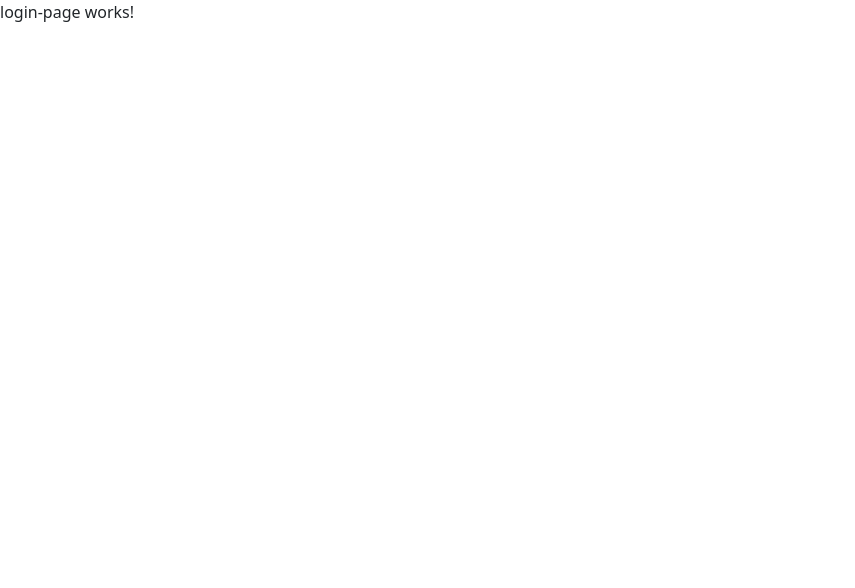
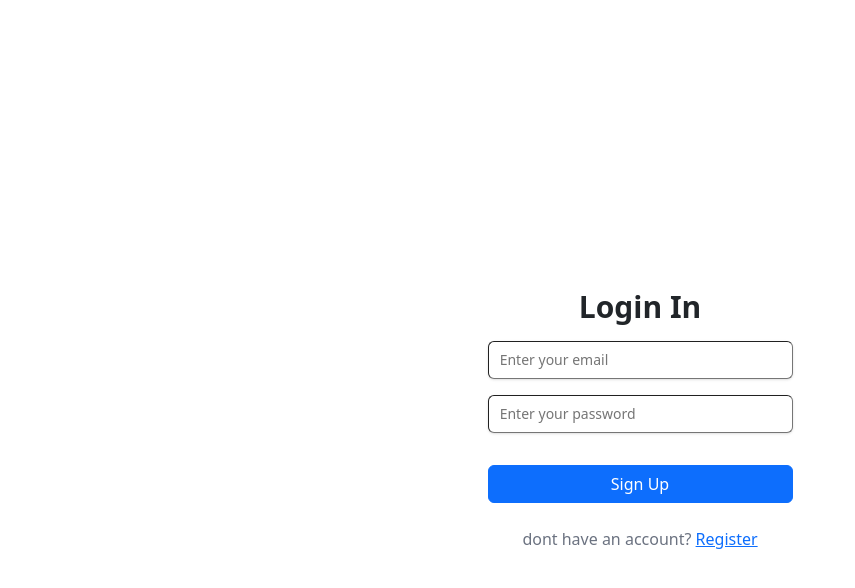
Before and after one commit to joseph517/dashboardQA, an Angular app: page /auth/login in a window 1280 px wide. Shown: the top 588 px of the page, without its empty margins (0-855 px from the left). Built offline with nearby package versions, Linux system fonts and the light colour scheme.

Commit message:
create view login and service to valid field and checks the password field is added

```diff
--- a/src/app/auth/pages/login-page/login-page.component.css
+++ b/src/app/auth/pages/login-page/login-page.component.css
@@ -0,0 +1,86 @@
+.container{
+    margin-top: 0 !important;
+    height: 100vh;
+    display: flex;
+    flex-direction: column;
+
+
+    @media (min-width: 768px) {
+    padding-left: 1.5rem;
+    padding-right: 1.5rem;
+    }
+    @media (min-width: 1024px) {
+    padding-left: 2rem;
+    padding-right: 2rem;
+ }
+}
+.header-container{
+    display: flex;
+    flex-direction: column;
+    align-items: center;
+    margin-top: 1.5rem;
+}
+.title-container{
+
+}
+.title{
+    font-size: 1.875rem;
+    line-height: 2.25rem;
+    font-weight: 700;
+}
+.text-sm{
+    color: #6B7280;
+
+}
+.form-container{
+    display: flex;
+    flex: 1;
+    flex-direction: column;
+    justify-content: center;
+    align-items: center;
+    margin-top: 1rem;
+}
+.container-input-button-form{
+    display: flex;
+    flex-direction: column;
+}
+.input-container{
+    position: relative;
+    width: 19.063rem;
+}
+.input{
+    margin-bottom: 0.5rem;
+    width: 100%;
+    margin-top: 0.5rem;
+    display: flex;
+    border-radius: 0.375rem;
+    border-width: 1px;
+    padding-top: 0.5rem;
+    padding-bottom: 0.5rem;
+    font-size: 0.875rem;
+    line-height: 1.25rem;
+    padding-left: 0.7rem;
+    padding-right: 0.7rem;
+    box-shadow: 0 1px 3px 0 rgba(0, 0, 0, 0.1), 0 1px 2px -1px rgba(0, 0, 0, 0.1);
+    transition: all 0.15s ease;
+}
+.input:focus{
+    outline: none;
+    box-shadow: 0 4px 6px -1px rgba(11, 72, 238, 0.1), 0 2px 4px -1px rgba(22, 0, 10, 0.637);
+}
+.span{
+    animation: appear 1s forwards
+}
+@keyframes appear {
+    from{
+        opacity: 0;
+    }
+    to{
+        opacity: 1;
+    }
+}
+
+.form-check{
+    margin-top: 0.5rem;
+    margin-bottom: 1.5rem;
+}
--- a/src/app/auth/pages/login-page/login-page.component.html
+++ b/src/app/auth/pages/login-page/login-page.component.html
@@ -1 +1,50 @@
-<p>login-page works!</p>
+<div class="container">
+
+
+    <div class="form-container">
+        <div class="header-container">
+            <div class="title-container">
+                <h1 class="title">Login In</h1>
+            </div>
+        </div>
+        <form [formGroup]="myForm" (ngSubmit)="onSubmit()" autocmplete="off">
+            <div class="container-input-button-form">
+                <div class="input-container">
+                    <input
+                            formControlName="email"
+                            class="input"
+                            placeholder="Enter your email"
+                    />
+                    <span *ngIf="isValidfield('email')" class="span form-text text-danger">
+                        Email no válido
+                    </span>
+                </div>
+                <div class="input-container">
+                    <input
+                        formControlName="password"
+                        class="input"
+                        placeholder="Enter your password"
+                        type="password"
+                    />
+                    <span *ngIf="isValidfield('password')" class=" span form-text text-danger">
+                   La contraseña debe de ser mayor de 6 caracteres.
+              </span>
+                </div>
+
+                <button
+                    class="btn btn-primary mt-4"
+                    type="submit"
+                >
+                    Sign Up
+                </button>
+                <div class="mt-4 text-center text-sm">
+                    dont have an account?
+                    <a class="underline" href="/auth/register">
+                        Register
+                    </a>
+                </div>
+            </div>
+        </form>
+    </div>
+
+</div>
--- a/src/app/auth/pages/login-page/login-page.component.ts
+++ b/src/app/auth/pages/login-page/login-page.component.ts
@@ -1,4 +1,6 @@
 import { Component } from '@angular/core';
+import { FormGroup, FormControl, Validators } from '@angular/forms';
+import { AuthService } from '../../services/auth.service';
 
 @Component({
   selector: 'app-login-page',
@@ -7,4 +9,22 @@ import { Component } from '@angular/core';
 })
 export class LoginPageComponent {
 
+  constructor(
+    private authService: AuthService
+  ) { }
+
+  myForm = new FormGroup({
+    email: new FormControl('', [Validators.required, Validators.email]),
+    password: new FormControl('', [Validators.required, Validators.minLength(6)]),
+  });
+
+  onSubmit() {
+    console.log(this.myForm.value);
+  }
+
+  isValidfield(field: string) {
+
+    return this.authService.isValidField(this.myForm, field);
+  }
+
 }
--- a/src/app/auth/pages/register-page/register-page.component.css
+++ b/src/app/auth/pages/register-page/register-page.component.css
@@ -46,6 +46,7 @@
 }
 .input-container{
     position: relative;
+    width: 19.063rem;
 }
 .input{
     margin-bottom: 0.5rem;
@@ -58,11 +59,27 @@
     padding-bottom: 0.5rem;
     font-size: 0.875rem;
     line-height: 1.25rem;
+    padding-left: 0.7rem;
+    padding-right: 0.7rem;
+    box-shadow: 0 1px 3px 0 rgba(0, 0, 0, 0.1), 0 1px 2px -1px rgba(0, 0, 0, 0.1);
+    transition: all 0.15s ease;
+}
+.input:focus{
+    outline: none;
+    box-shadow: 0 4px 6px -1px rgba(11, 72, 238, 0.1), 0 2px 4px -1px rgba(22, 0, 10, 0.637);
+}
+.span{
+    animation: appear 1s forwards
+}
+@keyframes appear {
+    from{
+        opacity: 0;
+    }
+    to{
+        opacity: 1;
+    }
+}
 
-}
-/* :hover {
-    box-shadow: 0 4px 6px -1px rgba(11, 72, 238, 0.1), 0 2px 4px -1px rgba(22, 0, 10, 0.637);
-} */
 .form-check{
     margin-top: 0.5rem;
     margin-bottom: 1.5rem;
--- a/src/app/auth/pages/register-page/register-page.component.html
+++ b/src/app/auth/pages/register-page/register-page.component.html
@@ -15,7 +15,7 @@
                         class="input"
                         placeholder="Enter your name"
                     />
-                    <span *ngIf="isValidfield('username')" class="form-text text-danger">
+                    <span *ngIf="isValidfield('username')" class="span form-text text-danger">
                         Debe de ser en formato de nombre y apellido
                     </span>
                 </div>
@@ -25,7 +25,7 @@
                             class="input"
                             placeholder="Enter your email"
                     />
-                    <span *ngIf="isValidfield('email')" class="form-text text-danger">
+                    <span *ngIf="isValidfield('email')" class="span form-text text-danger">
                         Email no válido
                     </span>
                 </div>
@@ -36,28 +36,28 @@
                         placeholder="Enter your password"
                         type="password"
                     />
-                    <span *ngIf="isValidfield('password')" class="form-text text-danger">
+                    <span *ngIf="isValidfield('password')" class="span form-text text-danger">
                    La contraseña debe de ser mayor de 6 caracteres.
               </span>
                 </div>
-                <!-- <div class="input-container">
+                <div class="input-container">
                     <input
                         formControlName="confirmPassword"
                         class="input"
                         placeholder="Confirm your password"
                         type="password"
                     />
-                    <span *ngIf="isValidfield('confirmPassword')" class="form-text text-danger">
+                    <span *ngIf="isValidfield('confirmPassword')" class="span form-text text-danger">
                         Las contraseñas deben ser iguales
                     </span>
-                </div> -->
+                </div>
                 <div class="input-container">
                     <input
                         formControlName="charge"
                         class="input"
                         placeholder="Enter your charge"
                     />
-                    <span *ngIf="isValidfield('charge')" class="form-text text-danger">
+                    <span *ngIf="isValidfield('charge')" class="span form-text text-danger">
                         ingrese su cargo
                     </span>
                 </div>
@@ -68,7 +68,7 @@
                         class="input"
                         placeholder="Enter your department"
                     />
-                    <span *ngIf="isValidfield('departament')" class="form-text text-danger">
+                    <span *ngIf="isValidfield('departament')" class="span form-text text-danger">
                         ingrese su area
                     </span>
                 </div>
--- a/src/app/auth/pages/register-page/register-page.component.ts
+++ b/src/app/auth/pages/register-page/register-page.component.ts
@@ -24,7 +24,7 @@ export class RegisterPageComponent {
     username: ['', [Validators.required, Validators.pattern(this.authService.firstNameAndLastnamePattern)]],
     departament: ['', [Validators.required]],
   },{
-    // validators: this.authService.isFieldOneEquealFieldTwo('password', 'confirmPassword')
+    validators: this.authService.isFieldOneEquealFieldTwo('password', 'confirmPassword')
   });
 
   isValidfield( field: string ) {
@@ -48,7 +48,6 @@ export class RegisterPageComponent {
 
 
     console.log('paut', payLoad);
-    console.log('myForm', this.myForm.value);
 
     this.authService.RegisterUser(payLoad).subscribe(
       {
--- a/src/app/auth/services/auth.service.ts
+++ b/src/app/auth/services/auth.service.ts
@@ -15,21 +15,21 @@ export class AuthService {
     public firstNameAndLastnamePattern: string = '([a-zA-Z]+) ([a-zA-Z]+)';
     public emailPattern: string = "^[a-z0-9._%+-]+@[a-z0-9.-]+\\.[a-z]{2,4}$";
 
-    // public isFieldOneEquealFieldTwo(field1: string, field2: string){
+    public isFieldOneEquealFieldTwo(field1: string, field2: string){
 
-    //     return ( formGroup : FormGroup ):ValidationErrors | null => {
+        return ( formGroup : FormGroup ):ValidationErrors | null => {
 
-    //       const fieldValue1 = formGroup.get(field1)?.value
-    //       const fieldValue2 = formGroup.get(field2)?.value
+          const fieldValue1 = formGroup.get(field1)?.value
+          const fieldValue2 = formGroup.get(field2)?.value
 
-    //       if (fieldValue1 != fieldValue2) {
-    //         formGroup.get(field2)?.setErrors({notEqual: true})
-    //         return {notEqual: true}
-    //       }
-    //       formGroup.get(field2)?.setErrors(null)
-    //       return null
-    //     }
-    //   }
+          if (fieldValue1 != fieldValue2) {
+            formGroup.get(field2)?.setErrors({notEqual: true})
+            return {notEqual: true}
+          }
+          formGroup.get(field2)?.setErrors(null)
+          return null
+        }
+      }
 
     /**
      * Check if a field in a form is valid.
```
